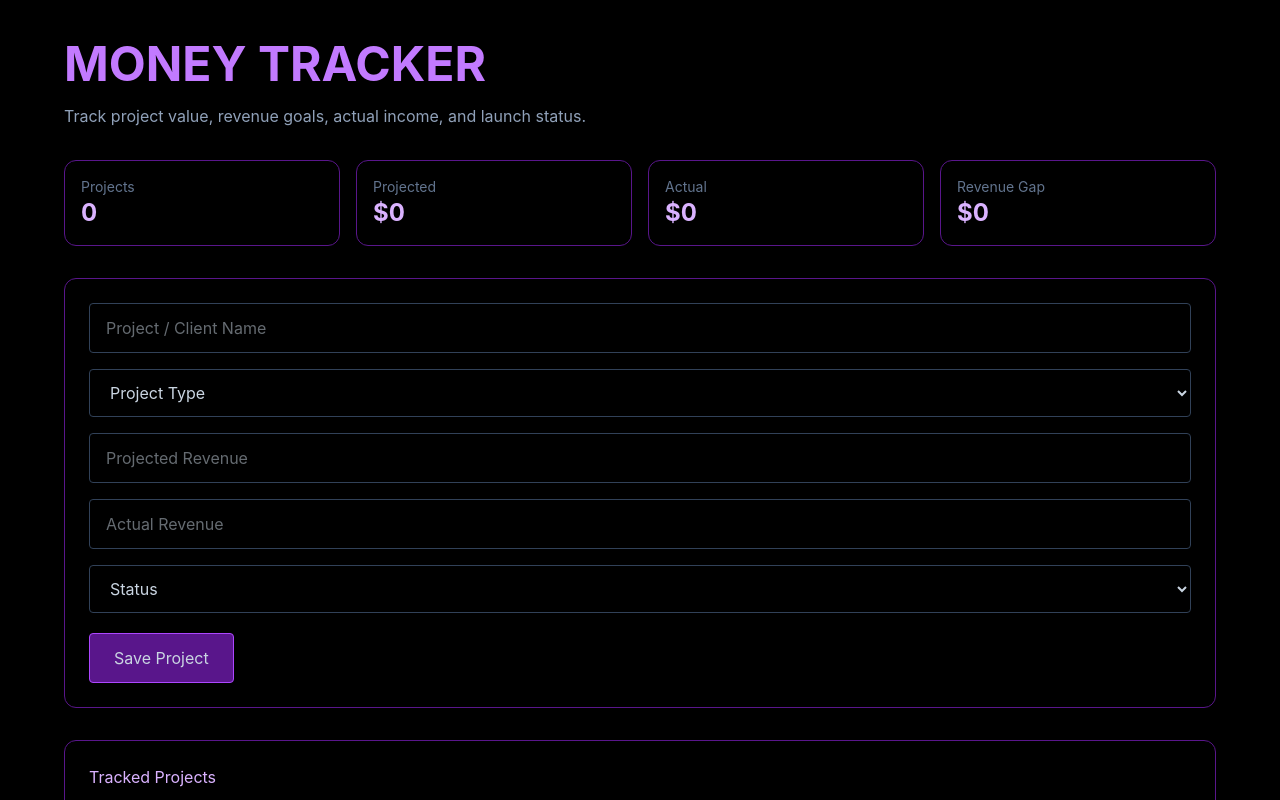
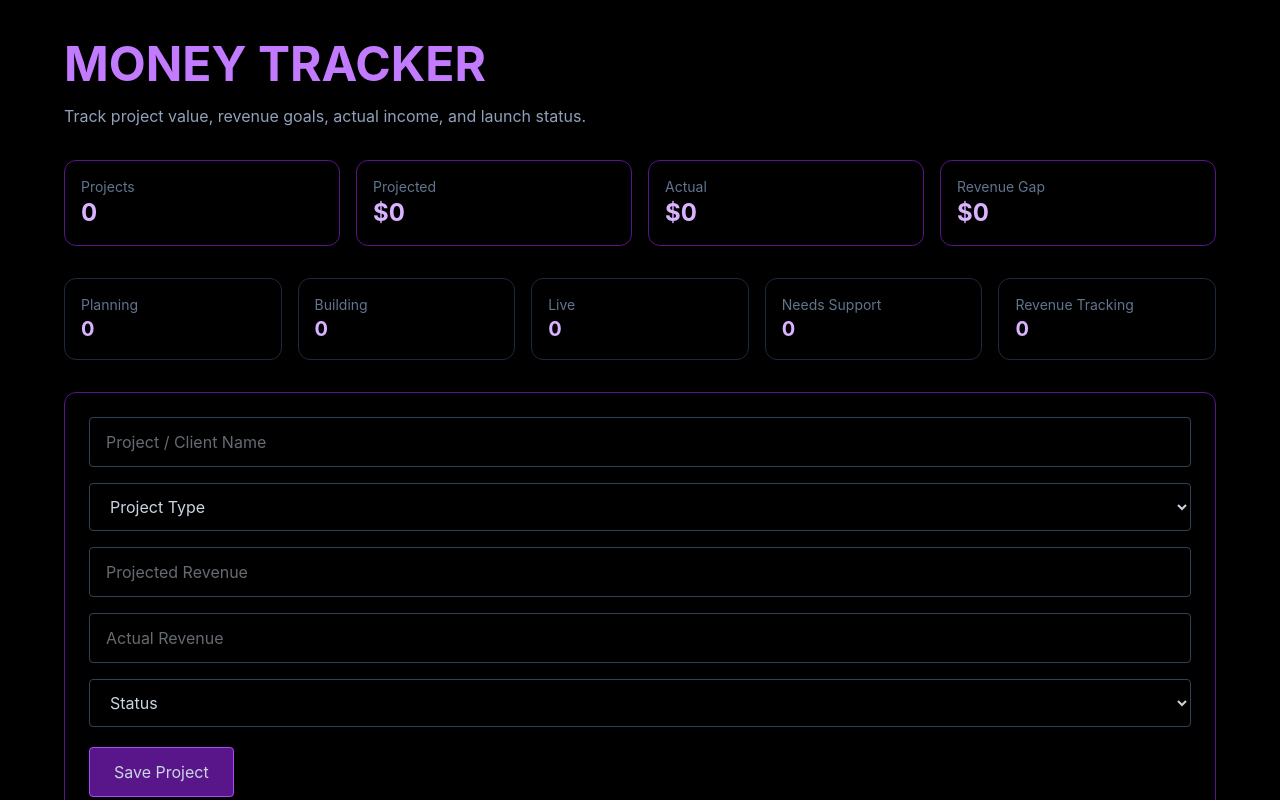
Before and after one commit to chocolateskyys-tech/geniunaire-masterminds, a React (Vite) app: page / in a window 1280 px wide. Both pictures are taken after a click on the button "ACCESS THE VAULT". Shown: the top 800 px of the page. Built offline with nearby package versions, Linux system fonts and the light colour scheme.

Commit message:
Stage 5 Money Tracker status dashboard

```diff
--- a/src/components/MoneyTracker/MoneyTracker.jsx
+++ b/src/components/MoneyTracker/MoneyTracker.jsx
@@ -8,15 +8,15 @@ function MoneyTracker({ onReturn }) {
   const [status, setStatus] = useState('');
   const [projects, setProjects] = useState([]);
 
-  const totalProjected = projects.reduce((sum, project) => {
-    return sum + Number(project.projected || 0);
-  }, 0);
+  const totalProjected = projects.reduce((sum, project) => sum + Number(project.projected || 0), 0);
+  const totalActual = projects.reduce((sum, project) => sum + Number(project.actual || 0), 0);
+  const revenueGap = totalProjected - totalActual;
 
-  const totalActual = projects.reduce((sum, project) => {
-    return sum + Number(project.actual || 0);
-  }, 0);
-
-  const revenueGap = totalProjected - totalActual;
+  const planningCount = projects.filter((project) => project.status === 'Planning').length;
+  const buildingCount = projects.filter((project) => project.status === 'Building').length;
+  const liveCount = projects.filter((project) => project.status === 'Live').length;
+  const supportCount = projects.filter((project) => project.status === 'Needs Support').length;
+  const trackingCount = projects.filter((project) => project.status === 'Revenue Tracking').length;
 
   function addProject(event) {
     event.preventDefault();
@@ -41,9 +41,7 @@ function MoneyTracker({ onReturn }) {
   return (
     <main className="min-h-screen bg-black text-slate-300 px-6 py-10">
       <section className="max-w-6xl mx-auto">
-        <h1 className="text-5xl font-bold text-purple-400 mb-4">
-          MONEY TRACKER
-        </h1>
+        <h1 className="text-5xl font-bold text-purple-400 mb-4">MONEY TRACKER</h1>
 
         <p className="text-slate-400 mb-8">
           Track project value, revenue goals, actual income, and launch status.
@@ -68,6 +66,33 @@ function MoneyTracker({ onReturn }) {
           <div className="border border-purple-900 rounded-xl p-4">
             <p className="text-slate-500 text-sm">Revenue Gap</p>
             <p className="text-2xl text-purple-300 font-bold">${revenueGap}</p>
+          </div>
+        </div>
+
+        <div className="grid grid-cols-1 md:grid-cols-5 gap-4 mb-8">
+          <div className="border border-slate-800 rounded-xl p-4">
+            <p className="text-slate-500 text-sm">Planning</p>
+            <p className="text-xl text-purple-300 font-bold">{planningCount}</p>
+          </div>
+
+          <div className="border border-slate-800 rounded-xl p-4">
+            <p className="text-slate-500 text-sm">Building</p>
+            <p className="text-xl text-purple-300 font-bold">{buildingCount}</p>
+          </div>
+
+          <div className="border border-slate-800 rounded-xl p-4">
+            <p className="text-slate-500 text-sm">Live</p>
+            <p className="text-xl text-purple-300 font-bold">{liveCount}</p>
+          </div>
+
+          <div className="border border-slate-800 rounded-xl p-4">
+            <p className="text-slate-500 text-sm">Needs Support</p>
+            <p className="text-xl text-purple-300 font-bold">{supportCount}</p>
+          </div>
+
+          <div className="border border-slate-800 rounded-xl p-4">
+            <p className="text-slate-500 text-sm">Revenue Tracking</p>
+            <p className="text-xl text-purple-300 font-bold">{trackingCount}</p>
           </div>
         </div>
 
@@ -128,9 +153,7 @@ function MoneyTracker({ onReturn }) {
         <div className="border border-purple-900 rounded-xl p-6 mb-8">
           <h2 className="text-purple-300 mb-4">Tracked Projects</h2>
 
-          {projects.length === 0 && (
-            <p className="text-slate-500">No tracked projects yet.</p>
-          )}
+          {projects.length === 0 && <p className="text-slate-500">No tracked projects yet.</p>}
 
           {projects.map((project) => (
             <div key={project.id} className="border border-slate-800 rounded p-4 mb-3">
```
